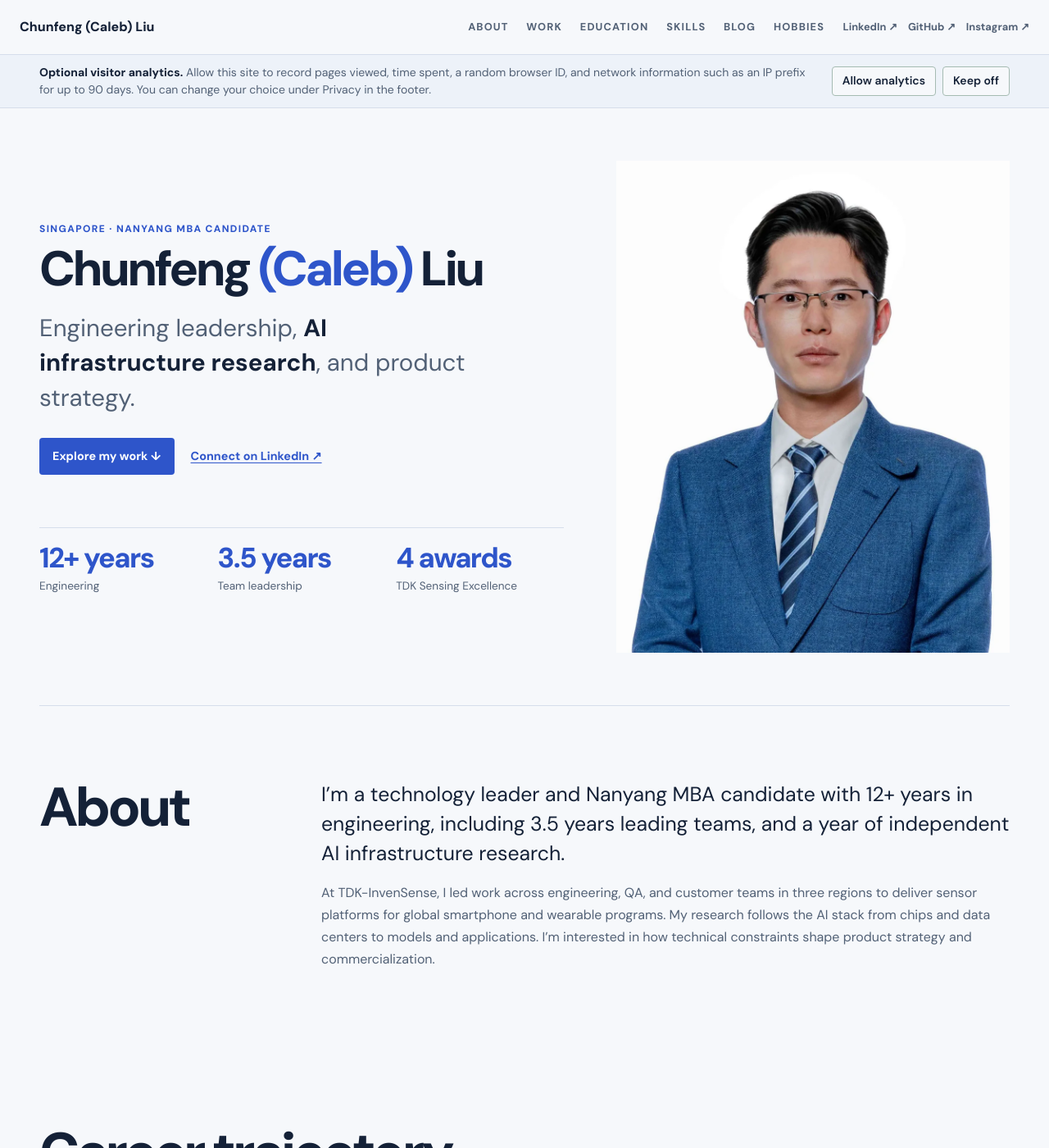
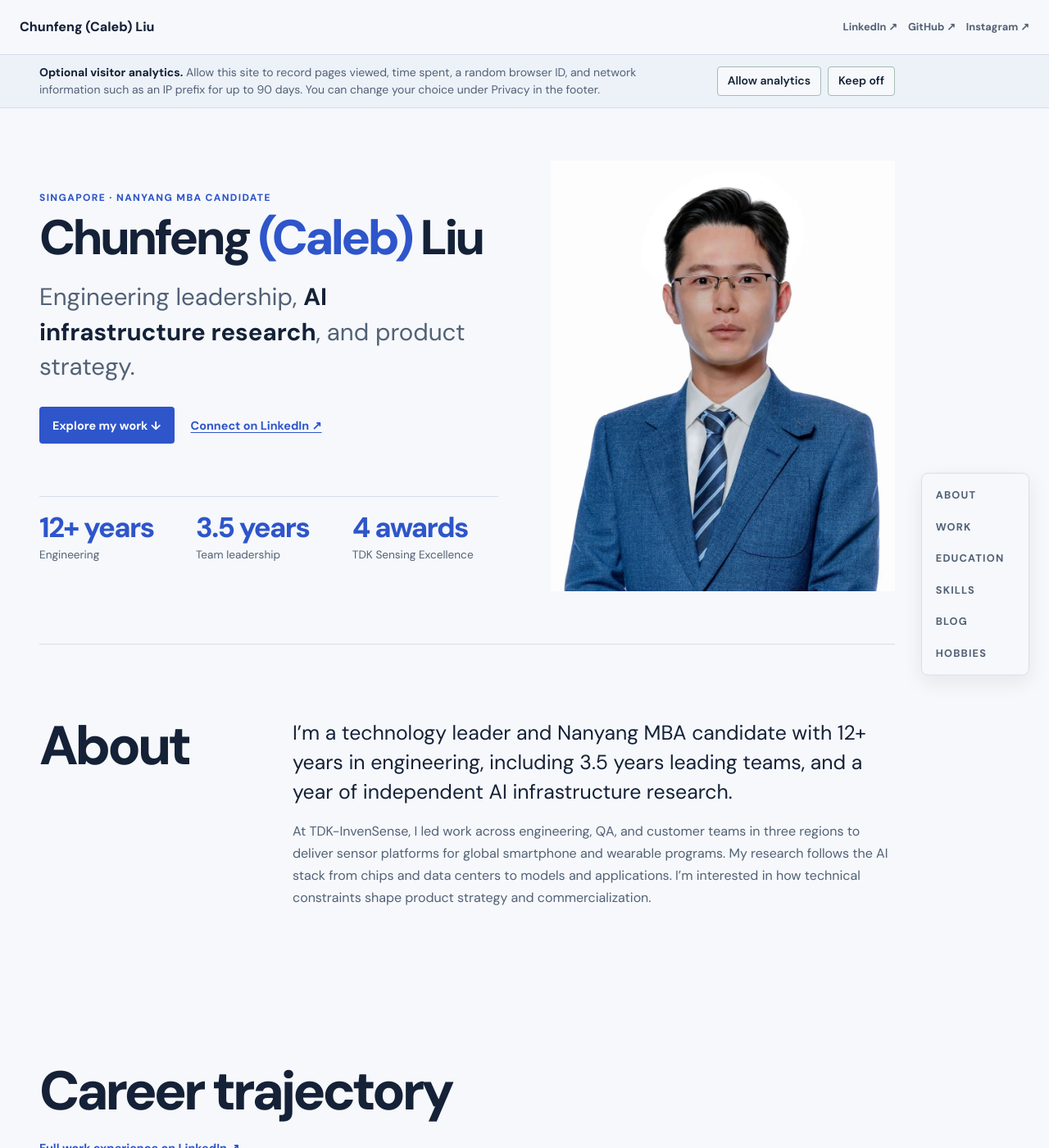
Before and after one commit to sprindy/chunfeng_liu.github.io, a Jekyll site: the page built from index.html, in a window 1280 px wide and 1400 px high. Shown: the whole window at 82% size. Built offline with Jekyll 4.4.1, drawn with Linux system fonts in a browser that asks for light colours; some web fonts are replaced.

Commit message:
Pin the desktop section menu to the right while scrolling

```diff
--- a/assets/site.css
+++ b/assets/site.css
@@ -117,6 +117,38 @@ h3 { font: 700 clamp(1.25rem, 2.5vw, 2rem)/1.16 var(--sans); letter-spacing: -.0
 footer { background: var(--tint); color: var(--ink); border-top: 1px solid var(--line); padding-block: 1.8rem; }
 .footer-inner, .footer-inner div { display: flex; flex-wrap: wrap; align-items: center; justify-content: space-between; gap: .5rem 1.1rem; }
 .footer-inner a { color: var(--blue); }
+@media (min-width: 1180px) and (min-height: 420px) {
+  .wrap:not(.header-inner) {
+    width: min(1240px, 100% - 236px);
+    margin-inline: max(48px, calc((100% - 1480px) / 2)) auto;
+  }
+  .wrap.prose, .wrap.post-engagement {
+    margin-inline-start: max(48px, calc((100% - 920px) / 2));
+  }
+  .header-inner { grid-template-columns: 1fr auto; }
+  .site-header nav {
+    position: fixed;
+    inset-inline-end: max(24px, calc((100% - 1480px) / 2 + 24px));
+    top: 50%;
+    transform: translateY(-50%);
+    display: grid;
+    justify-content: stretch;
+    width: 132px;
+    gap: .15rem;
+    padding: .5rem;
+    background: var(--paper);
+    border: 1px solid var(--line);
+    border-radius: 8px;
+    box-shadow: 0 8px 24px #14213714;
+  }
+  .site-header nav a {
+    display: block;
+    padding: .45rem .55rem;
+    border-radius: 4px;
+  }
+  .site-header nav a:hover,
+  .site-header nav a:focus-visible { background: var(--tint); }
+}
 @media (max-width: 1020px) {
   .header-inner { grid-template-columns: 1fr auto; gap: .45rem 1rem; padding-block: .65rem; }
   .header-inner nav { grid-row: 2; grid-column: 1 / -1; justify-content: flex-start; }
```
